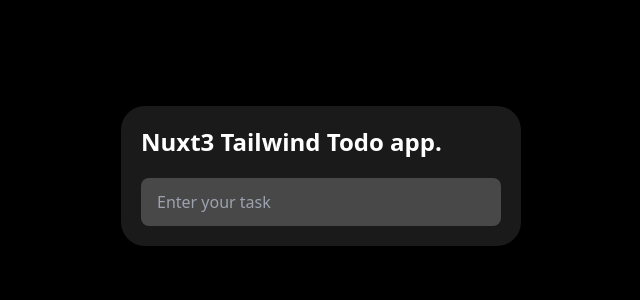
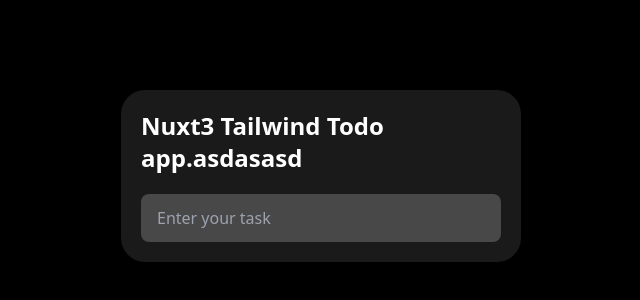
Before and after one commit to Yugendiran/nuxt3-basics, a Nuxt app: page / in a window 1280 px wide. Shown: the part 224-524 px from the top of the page, without its empty margins (319-959 px from the left). Built offline with nearby package versions, Linux system fonts and the light colour scheme.

Commit message:
Update index.vue

```diff
--- a/pages/index.vue
+++ b/pages/index.vue
@@ -1,7 +1,9 @@
 <template>
   <div class="flex items-center justify-center w-full h-screen bg-black">
     <div class="h-auto max-h-[80%] w-[400px] bg-white/10 rounded-3xl p-5">
-      <h1 class="text-2xl font-bold text-white">Nuxt3 Tailwind Todo app.</h1>
+      <h1 class="text-2xl font-bold text-white">
+        Nuxt3 Tailwind Todo app.asdasasd
+      </h1>
 
       <div class="mt-5">
         <div
```
